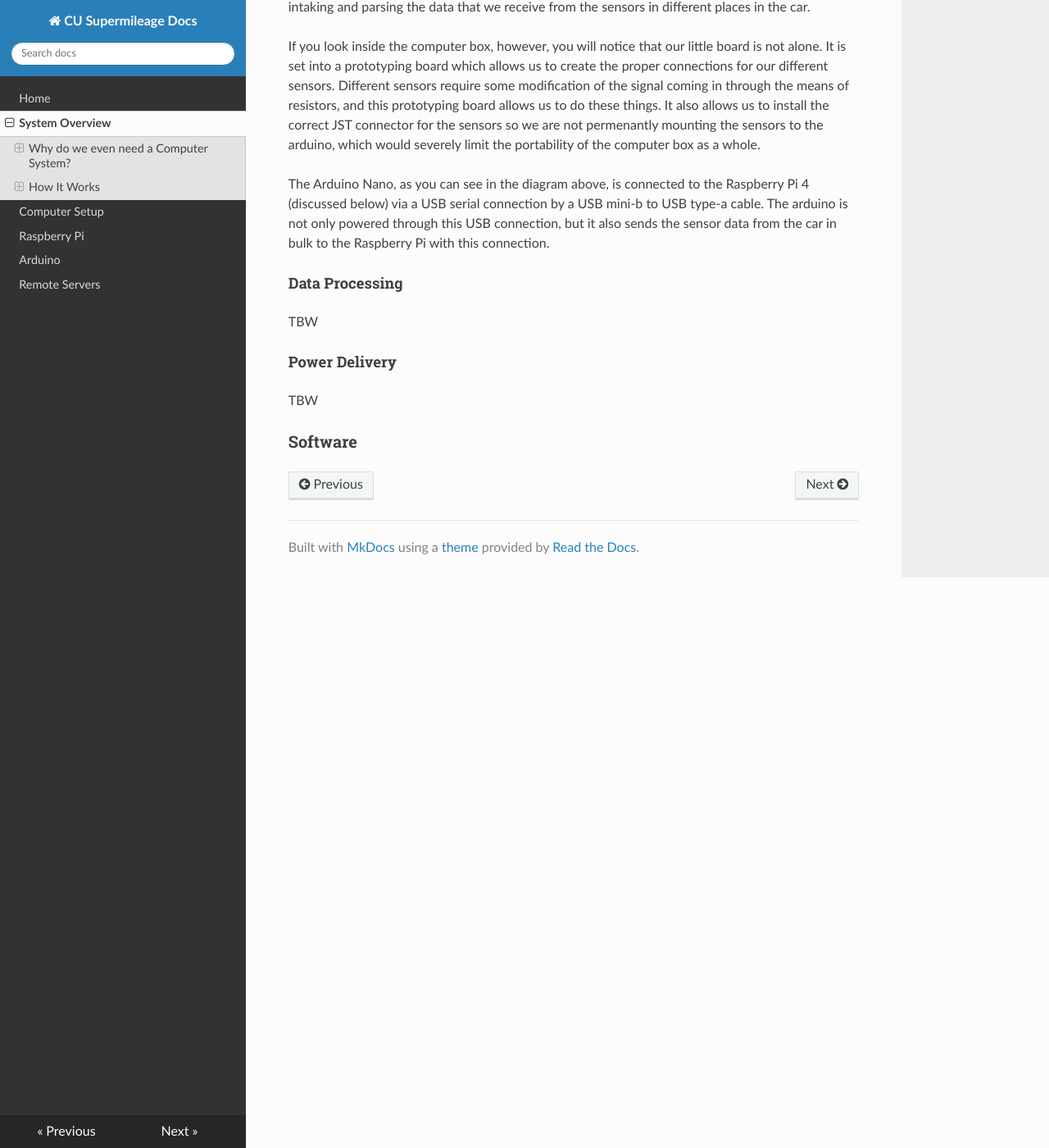
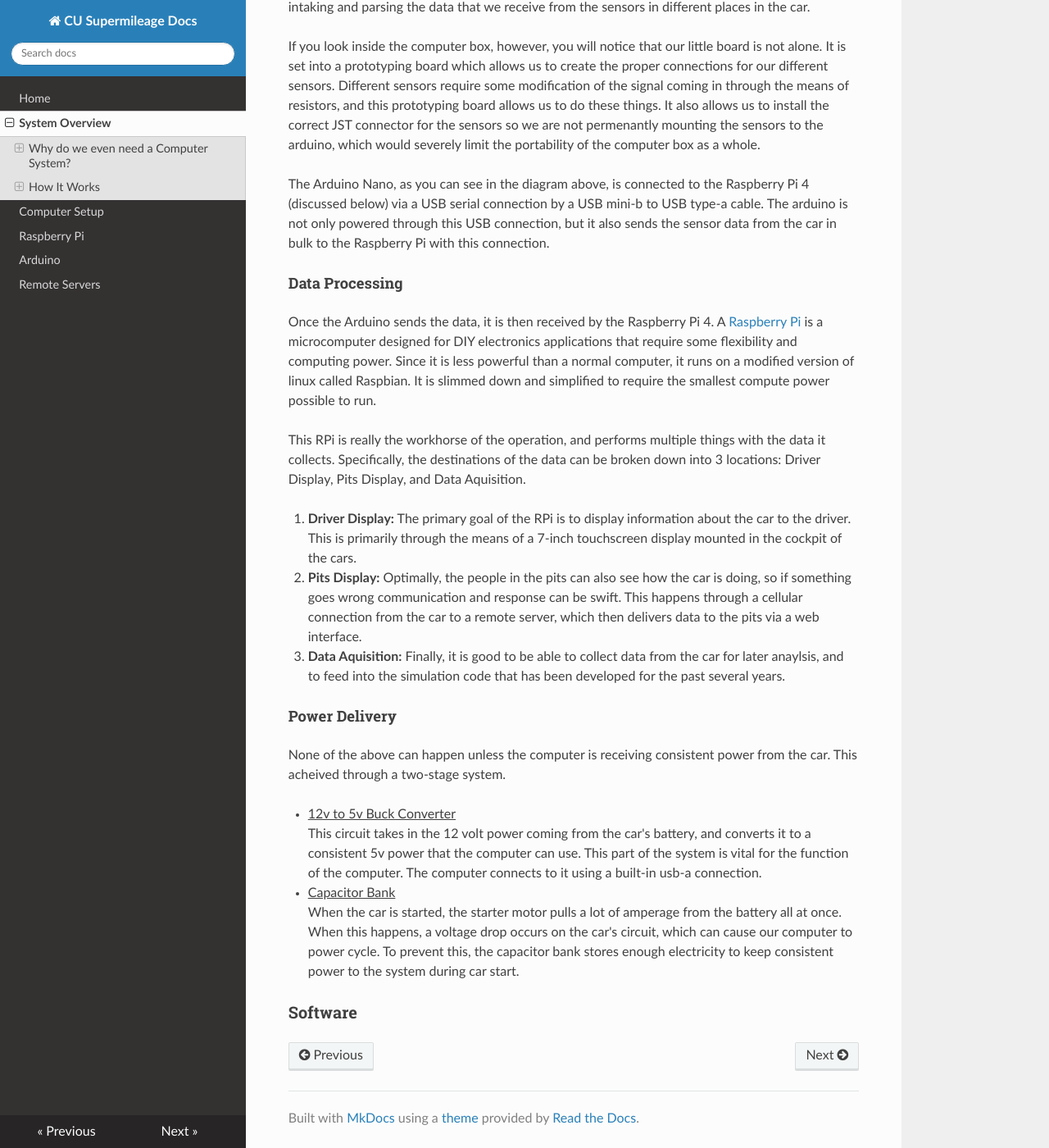
Before and after one commit to HEEV/wiki, an MkDocs documentation site: the page built from docs/system-overview.md, in a window 1280 px wide and 1400 px high, scrolled down 2034 px. Shown: the whole window at 82% size. Built offline with MkDocs 1.6.1, drawn with Linux system fonts in a browser that asks for light colours; nearby versions of some CDN libraries.

Commit message:
Data and Power sections added

```diff
--- a/docs/system-overview.md
+++ b/docs/system-overview.md
@@ -32,8 +32,22 @@ If you look inside the computer box, however, you will notice that our little bo
 The Arduino Nano, as you can see in the diagram above, is connected to the Raspberry Pi 4 (discussed below) via a USB serial connection by a USB mini-b to USB type-a cable. The arduino is not only powered through this USB connection, but it also sends the sensor data from the car in bulk to the Raspberry Pi with this connection.
 
 #### Data Processing
-TBW
+Once the Arduino sends the data, it is then received by the Raspberry Pi 4. A [Raspberry Pi](https://www.raspberrypi.com/products/raspberry-pi-4-model-b/) is a microcomputer designed for DIY electronics applications that require some flexibility and computing power. Since it is less powerful than a normal computer, it runs on a modified version of linux called Raspbian. It is slimmed down and simplified to require the smallest compute power possible to run.
+
+This RPi is really the workhorse of the operation, and performs multiple things with the data it collects. Specifically, the destinations of the data can be broken down into 3 locations: Driver Display, Pits Display, and Data Aquisition.
+
+1. **Driver Display:** The primary goal of the RPi is to display information about the car to the driver. This is primarily through the means of a 7-inch touchscreen display mounted in the cockpit of the cars.
+2. **Pits Display:** Optimally, the people in the pits can also see how the car is doing, so if something goes wrong communication and response can be swift. This happens through a cellular connection from the car to a remote server, which then delivers data to the pits via a web interface.
+3. **Data Aquisition:** Finally, it is good to be able to collect data from the car for later anaylsis, and to feed into the simulation code that has been developed for the past several years.
+
 #### Power Delivery
-TBW
+None of the above can happen unless the computer is receiving consistent power from the car. This acheived through a two-stage system.
+
+* <u>12v to 5v Buck Converter</u>
+This circuit takes in the 12 volt power coming from the car's battery, and converts it to a consistent 5v power that the computer can use. This part of the system is vital for the function of the computer. The computer connects to it using a built-in usb-a connection.
+
+* <u>Capacitor Bank</u>
+When the car is started, the starter motor pulls a lot of amperage from the battery all at once. When this happens, a voltage drop occurs on the car's circuit, which can cause our computer to power cycle. To prevent this, the capacitor bank stores enough electricity to keep consistent power to the system during car start.
+
 
 ### Software
```
